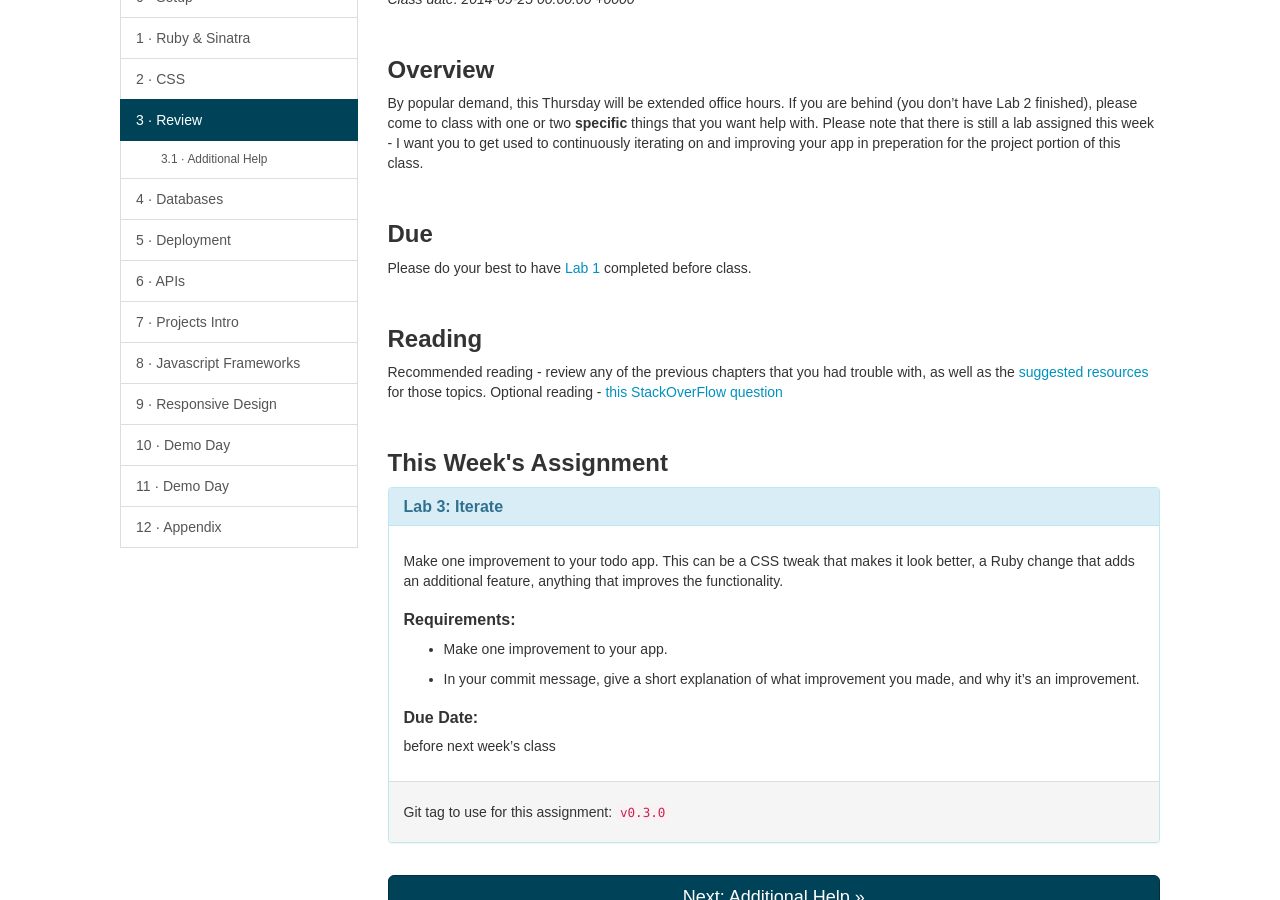
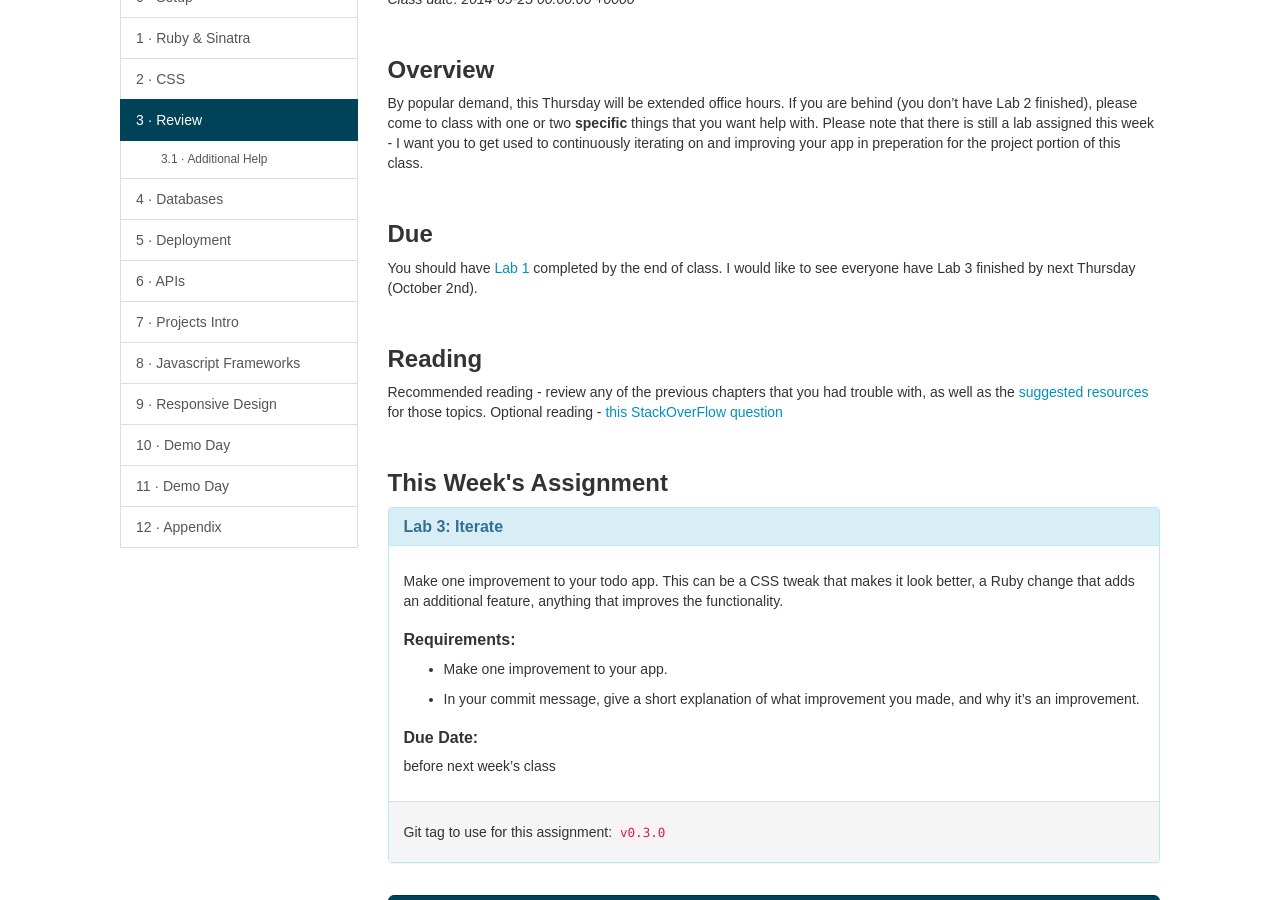
Before and after one commit to qrohlf/sensible-web-development, a Jekyll site: the page built from _chapters/3/0-intro.md, in a window 1280 px wide and 900 px high, scrolled down 447 px. Built offline with Jekyll 4.4.1, drawn with Linux system fonts in a browser that asks for light colours; Markdown is read by kramdown in place of the engine named in the settings.

Commit message:
add some due date guidelines

```diff
--- a/_chapters/3/0-intro.md
+++ b/_chapters/3/0-intro.md
@@ -14,7 +14,7 @@ reading:
   "Recommended reading - review any of the previous chapters that you had trouble with, as well as the [suggested resources](/chapters/3/1-additional-help.html) for those topics. Optional reading - [this StackOverFlow question](https://stackoverflow.com/questions/184618/what-is-the-best-comment-in-source-code-you-have-ever-encountered)"
 
 due:
-  Please do your best to have [Lab 1](/chapters/1/0-up-and-running.html#assignment) completed before class.
+  You should have [Lab 1](/chapters/1/0-up-and-running.html#assignment) completed by the end of class. I would like to see everyone have Lab 3 finished by next Thursday (October 2nd).
 
 workshop:
   TBD
```
